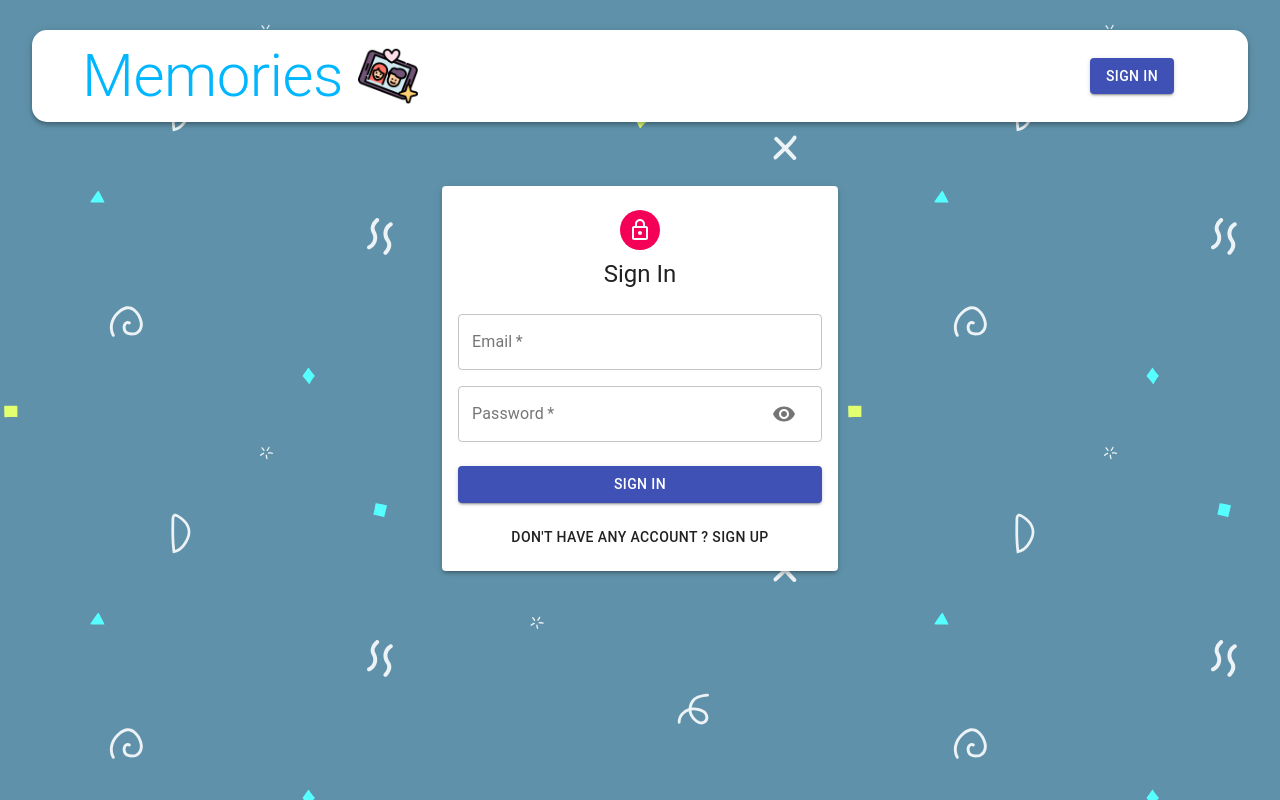
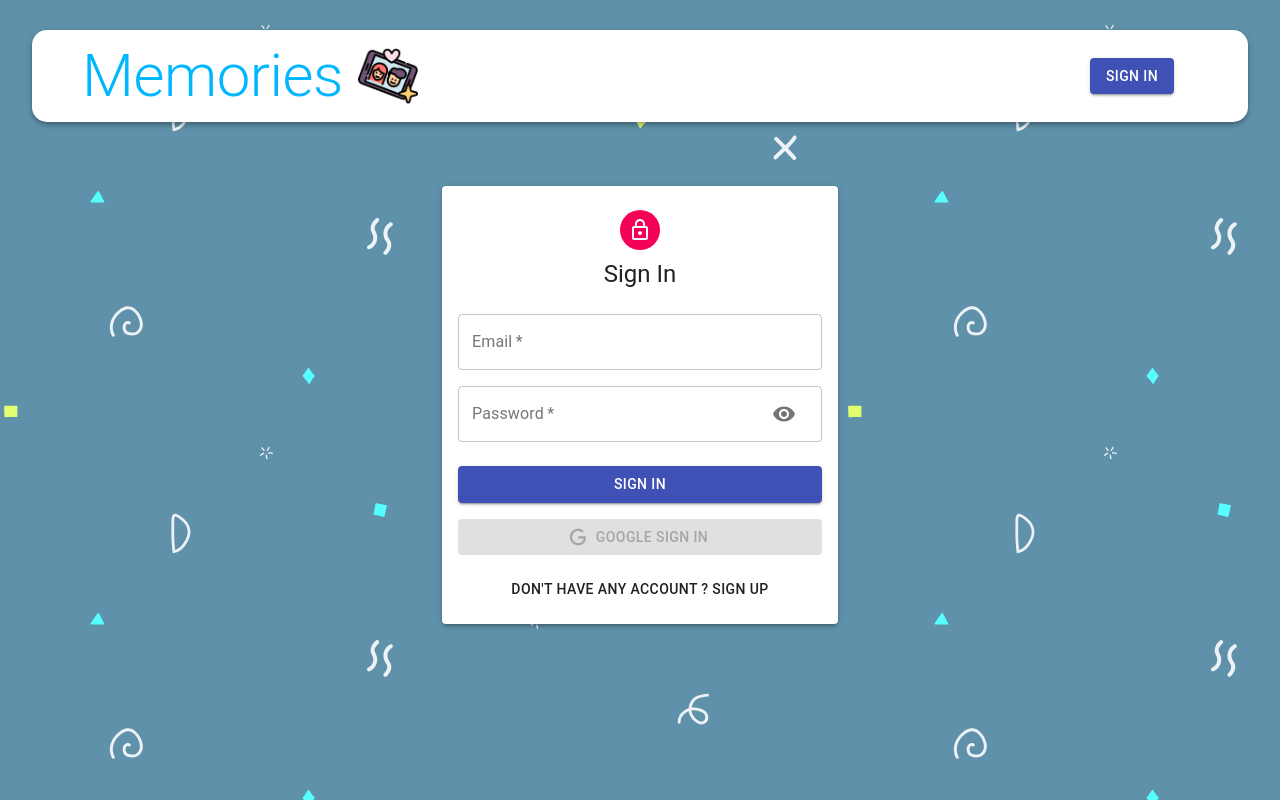
Before and after one commit to arindom38/Memories-Blogs, a React (Create React App) app in the folder client/: page /auth in a window 1280 px wide. Built offline with nearby package versions, Linux system fonts and the light colour scheme.

Commit message:
google log in authentication added

```diff
--- a/client/src/Components/Auth/auth.js
+++ b/client/src/Components/Auth/auth.js
@@ -1,13 +1,36 @@
 import { useState } from "react";
+import { useDispatch } from "react-redux";
 import { Avatar, Button, Paper, Grid, Typography, Container } from "@material-ui/core"
 import LockOutlinedIcon from "@material-ui/icons/LockOutlined"
 import useStyles from "./style"
 import Input from "./input";
+import Icon from "./icon"
+import { GoogleLogin } from "react-google-login"
+import {useHistory} from "react-router-dom"
+
 const Auth = () => {
     const [showPass, setShowPass] = useState(false)
-    const [isSignup,setIsSignUp] = useState(false)
+    const [isSignup, setIsSignUp] = useState(false)
     const classes = useStyles()
+    const dispatch = useDispatch()
+    const history = useHistory()
+    // Google log in
+    const googleSuccess = async (res) =>{
+        const result = res?.profileObj // ? means if res object is not found resutl = undefined not error
+        const token = res?.tokenId
 
+        try {
+            dispatch({type: "AUTH", data: {result,token}})
+            history.push("/")
+        } catch (error) {
+            console.log(error)
+        }
+    }
+    const googleFailure = () =>{
+        console.log("Google Sign in was unsuccessful,Please try again")
+    }
+
+    //
     const handleSubmit = () => {
 
     }
@@ -16,7 +39,7 @@
     }
     const handleShowPass = () => setShowPass(!showPass)
 
-    const switchMode = () =>{
+    const switchMode = () => {
         setIsSignUp(previsSignup => !previsSignup)
         setShowPass(false)
     }
@@ -32,16 +55,25 @@
                         {
                             isSignup && (
                                 <>
-                                    <Input name="firstName" label="First Name" handleChange={handleChange} autofocus ishalf/>
-                                    <Input name="lastName" label="Last Name" handleChange={handleChange} autofocus ishalf/>
+                                    <Input name="firstName" label="First Name" handleChange={handleChange} autofocus ishalf />
+                                    <Input name="lastName" label="Last Name" handleChange={handleChange} autofocus ishalf />
                                 </>
                             )
                         }
                         <Input name="email" label="Email" type="email" onChange={handleChange} />
-                        <Input name="password" label="Password" type={showPass ? "text": "password"} onChange={handleChange} handleShowPass={handleShowPass} />
-                        { isSignup && <Input name="confirmPassword" label="Repeat Password" handleChange={handleChange} type="password" />}
+                        <Input name="password" label="Password" type={showPass ? "text" : "password"} onChange={handleChange} handleShowPass={handleShowPass} />
+                        {isSignup && <Input name="confirmPassword" label="Repeat Password" handleChange={handleChange} type="password" />}
                     </Grid>
-                        <Button  fullWidth className={classes.submit} type="submit" variant="contained" color="primary">{isSignup ? "Sign Up": "Sign In"}</Button>
+                    <Button fullWidth className={classes.submit} type="submit" variant="contained" color="primary">{isSignup ? "Sign Up" : "Sign In"}</Button>
+                    <GoogleLogin
+                        clientId="422748301390-8h6rinjttbpljtnuqk22fhcomi89cp03.apps.googleusercontent.com"
+                        render={(renderProps) => (
+                            <Button className={classes.googleButton} onClick={renderProps.onClick} fullWidth color="primary" disabled={renderProps.disabled} variant="contained" startIcon={<Icon />}>Google Sign In</Button>
+                        )}
+                        onSuccess={googleSuccess}
+                        onFailure={googleFailure}
+                        cookiePolicy={'single_host_origin'}
+                    />
                     <Grid container justify="center">
                         <Grid item>
                             <Button onClick={switchMode}>
--- /dev/null
+++ b/client/src/Components/Auth/icon.js
@@ -0,0 +1,10 @@
+const Icon = () => (
+    <svg style={{ width: '20px', height: '20px' }} viewBox="0 0 24 24">
+      <path
+        fill="currentColor"
+        d="M21.35,11.1H12.18V13.83H18.69C18.36,17.64 15.19,19.27 12.19,19.27C8.36,19.27 5,16.25 5,12C5,7.9 8.2,4.73 12.2,4.73C15.29,4.73 17.1,6.7 17.1,6.7L19,4.72C19,4.72 16.56,2 12.1,2C6.42,2 2.03,6.8 2.03,12C2.03,17.05 6.16,22 12.25,22C17.6,22 21.5,18.33 21.5,12.91C21.5,11.76 21.35,11.1 21.35,11.1V11.1Z"
+      />
+    </svg>
+  );
+
+  export default Icon;
--- a/client/src/Components/Navbar/navbar.js
+++ b/client/src/Components/Navbar/navbar.js
@@ -2,10 +2,19 @@
 import bloglogo from "../../images/bloglogo.png"
 import useStyles from './style'
 import {Link} from "react-router-dom"
+import { useState,useEffect } from "react"
 
 const Navbar = () => {
     const classes = useStyles()
-    const user = null
+    const [user,setUser] = useState(JSON.parse(localStorage.getItem("profile")))
+
+    useEffect(() => {
+        const token = user?.token
+
+        //jwt authentication
+
+        setUser(JSON.parse(localStorage.getItem("profile")))
+    },[])
 
     return (
         <AppBar className={classes.appBar} position="static" color="inherit">
--- a/client/src/constants/actionTypes.js
+++ b/client/src/constants/actionTypes.js
@@ -2,3 +2,6 @@
 export const DELETE = 'DELETE'
 export const FETCH_ALL = 'FETCH_ALL'
 export const CREATE = 'CREATE'
+
+export const AUTH = "AUTH"
+export const LOGOUT = "LOGOUT"
--- /dev/null
+++ b/client/src/reducers/authRd.js
@@ -0,0 +1,15 @@
+import {AUTH,LOGOUT} from "../constants/actionTypes"
+
+//reducer must maintain the parameter first state , then action
+const authRd = (state = {authData:null},action) => {
+    switch (action.type) {
+        case AUTH:
+           //save auth data in loca sotage so browser in client can know log in
+           localStorage.setItem('profile',JSON.stringify({...action?.data}))
+            return {...state,authData: action?.data};
+        default:
+            return state;
+    }
+}
+
+export default authRd;
--- a/client/src/reducers/rootRd.js
+++ b/client/src/reducers/rootRd.js
@@ -1,6 +1,7 @@
 import {combineReducers} from "redux"
 import blogs from "./blogsRd"
-
+import authRd from "./authRd"
 export default combineReducers({
     blogs,
+    authRd
 })
```
Lines whose indentation alone changed are shown as unchanged.
